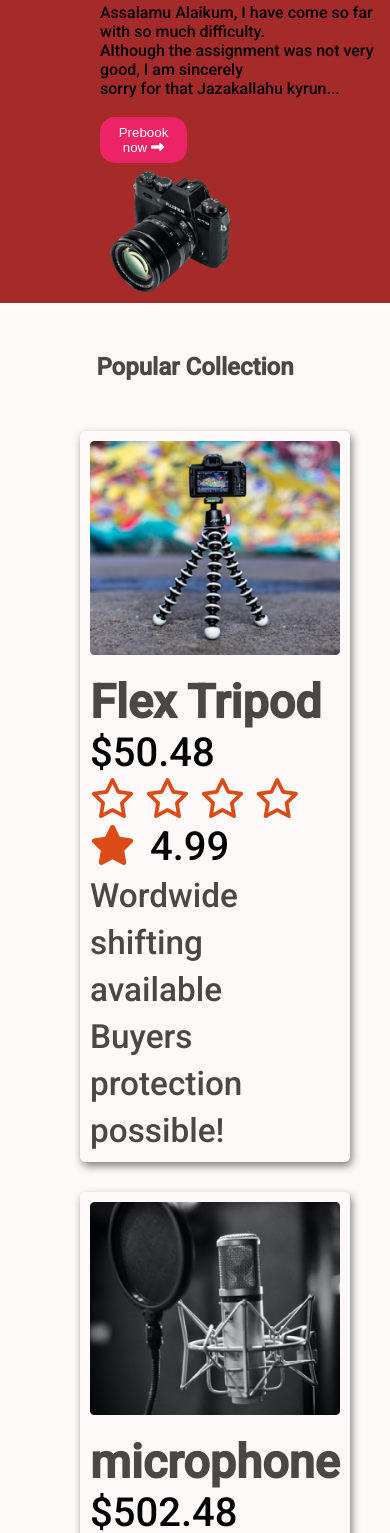
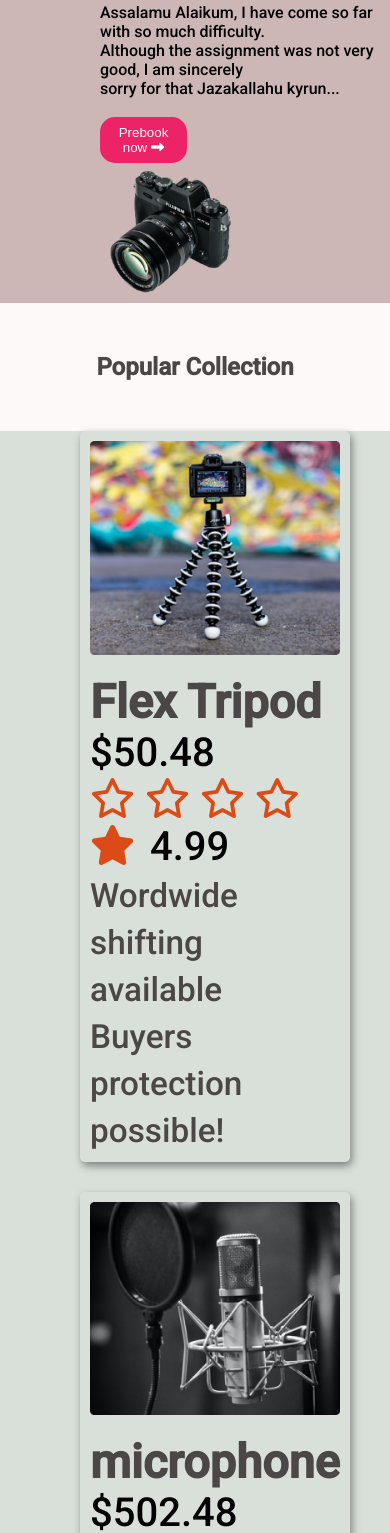
Before and after one commit to bdjahid/Beginner-Influencer-gear, a plain HTML site: page index.html in a window 390 px wide. Shown: the part 279-1812 px from the top of the page. Drawn offline with Linux system fonts and the light colour scheme.

Commit message:
color added

```diff
--- a/index.html
+++ b/index.html
@@ -238,7 +238,6 @@
          <a id="link" href="http://"><small>See More<i class="fas fa-long-arrow-alt-right"></i></small></a>
       </section>
       <section class="container">
-        <h3 class="head-menu">Influencer products</h3>
          <div class="parent">
             <div class="start-heading">
                 <h1 class="title-head">Start your Journey as <br>Influencer</h1>
--- a/style.css
+++ b/style.css
@@ -152,7 +152,7 @@ main{
         width: 100%;
     }
     .parent{
-        background-color: brown;
+        background-color: rgb(204, 182, 182);
         grid-template-columns: repeat(1, 1fr);
     }
     .container-main-card{
@@ -167,5 +167,7 @@ main{
         grid-template-columns: repeat(1,1fr);
         align-items: center;
         font-size: 40px;
+        background-color: rgb(217, 224, 217);
+        padding: 0 auto;
     }
 }
```
